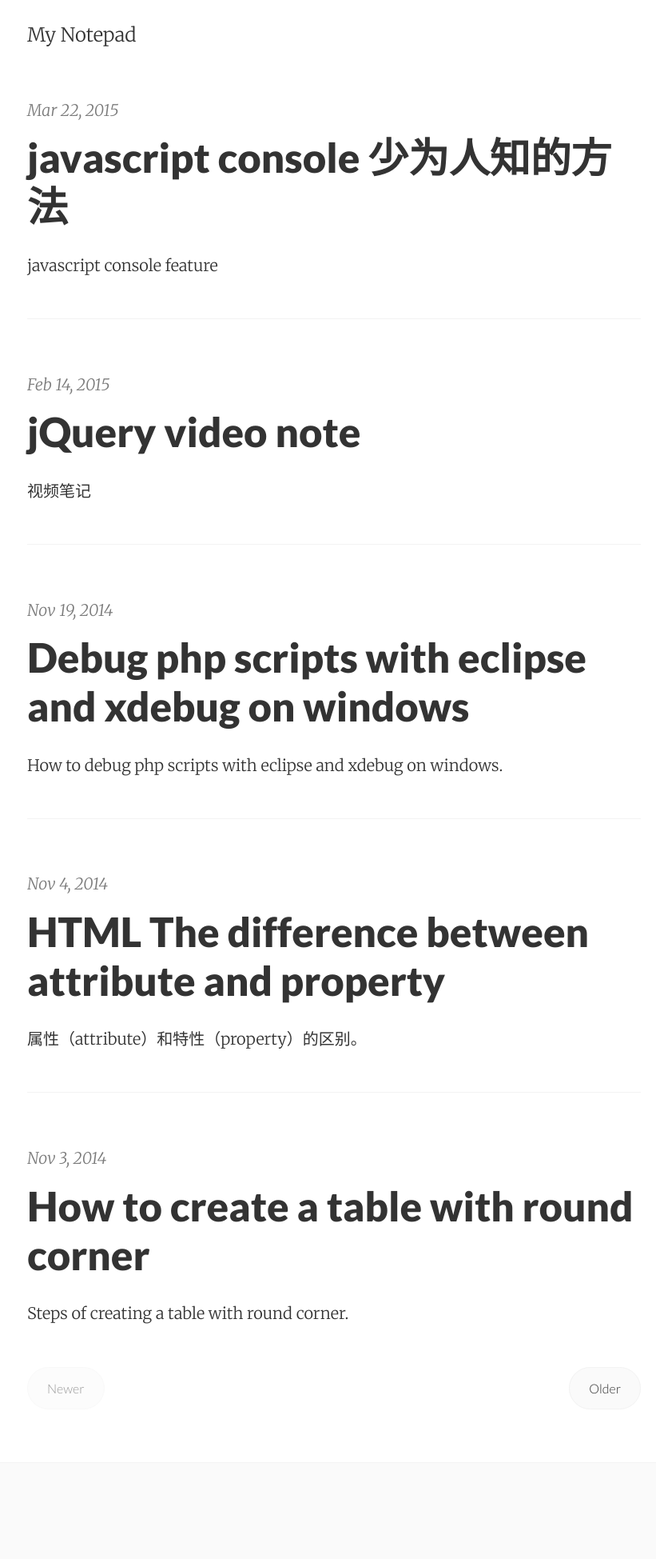
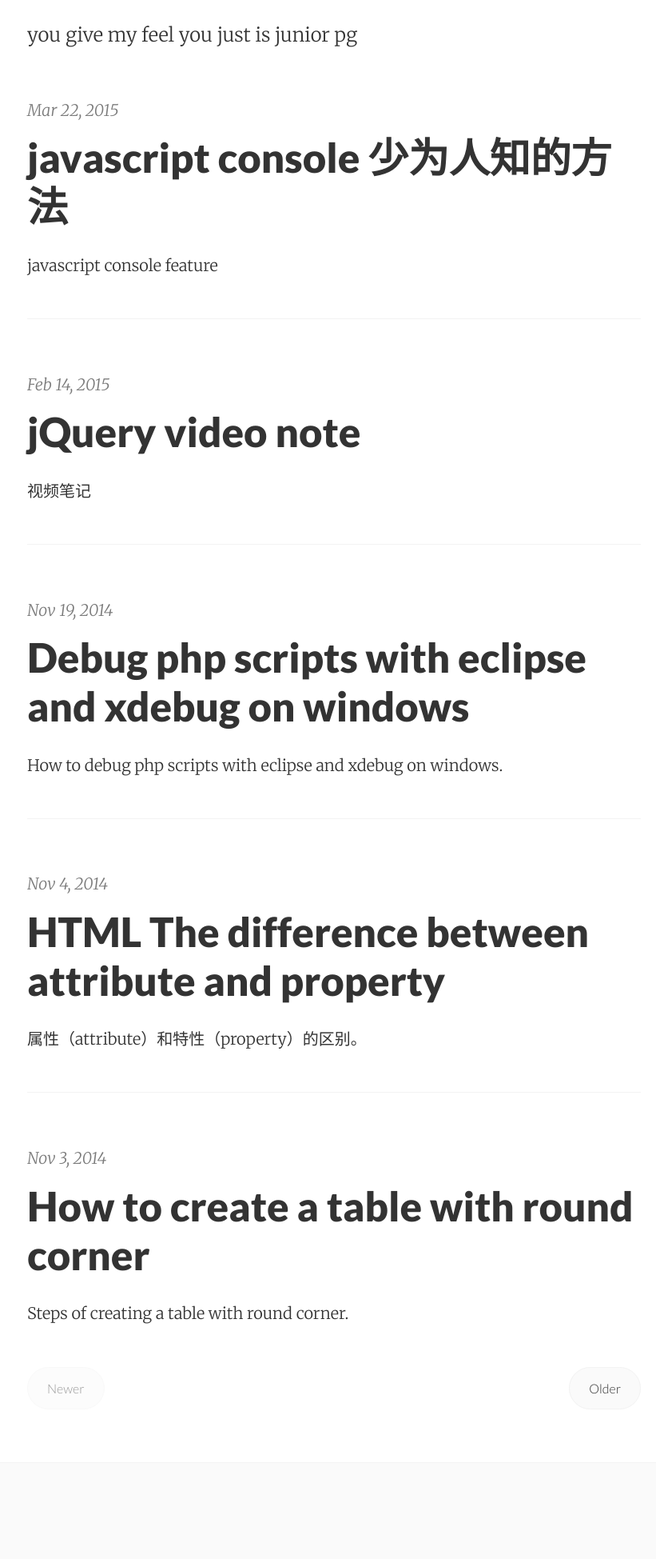
Before and after one commit to wangbangkun/wangbangkun.github.io, a Jekyll site: the page built from index.html, in a window 1280 px wide. Shown: the whole page at 80% size, without its empty margins (222-1043 px from the left). Built offline with Jekyll 4.4.1, drawn with Linux system fonts in a browser that asks for light colours; the list of posts is cut into pages by our own code.

Commit message:
modify title

```diff
--- a/_config.yml
+++ b/_config.yml
@@ -1,5 +1,5 @@
 # Site settings
-title:       My Notepad
+title:       you give my feel you just is junior pg
 email:
 description: "A simple, beautiful theme for Jekyll that emphasizes content rather than aesthetic fluff."
 baseurl:     ""
```
